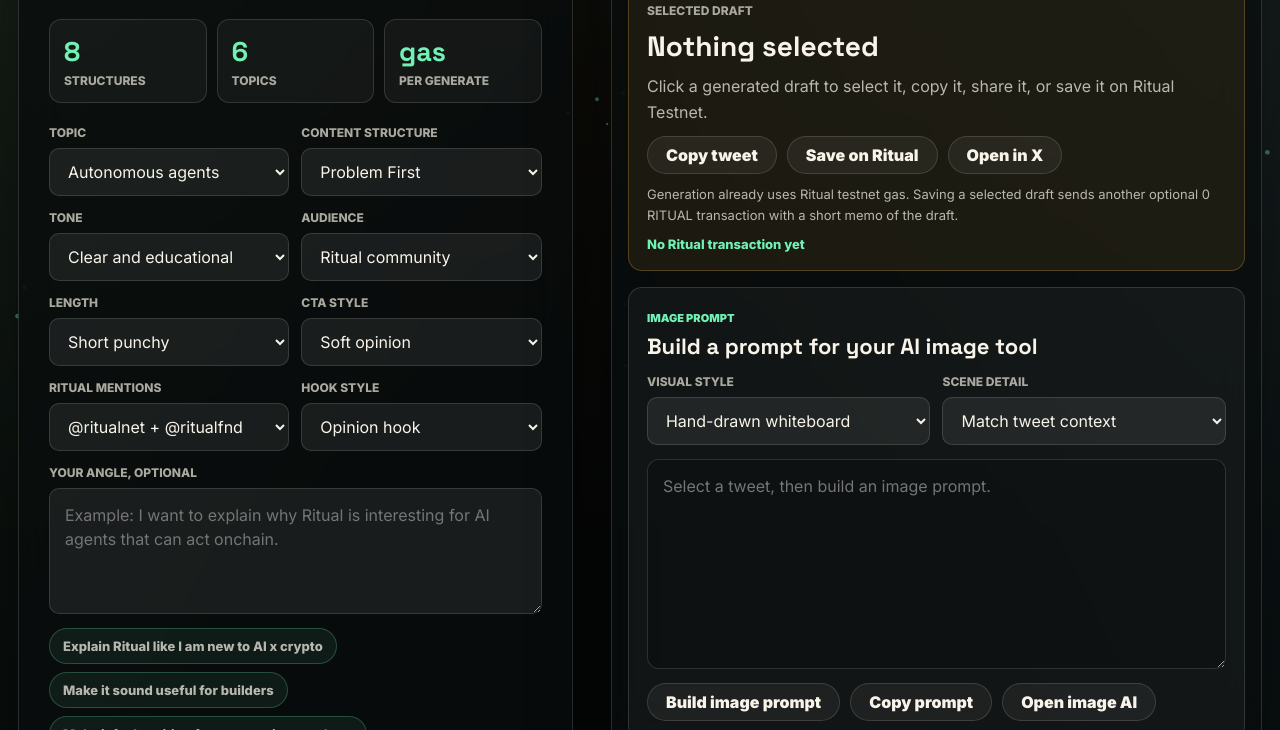
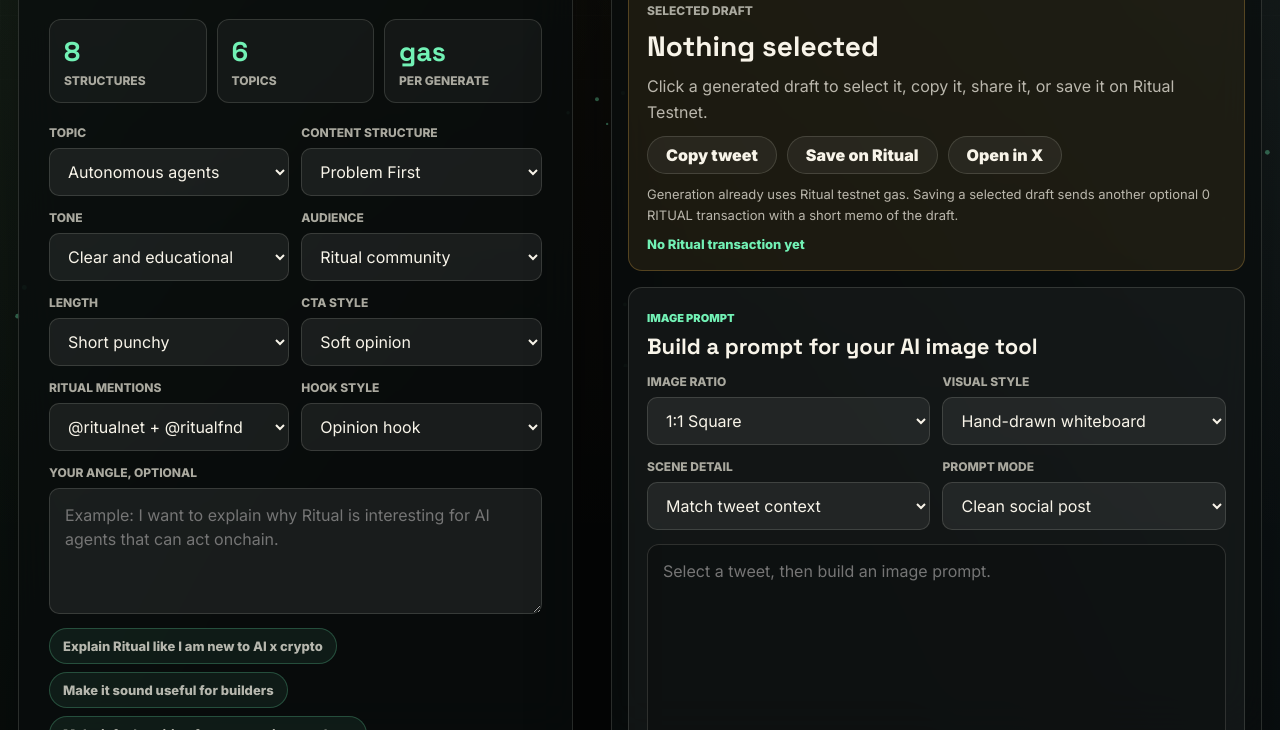
Before and after one commit to kamaledeng/Ritual-Tweet-Forge, a website: page index.html in a window 1280 px wide. Shown: the part 433-1163 px from the top of the page. Drawn offline with Linux system fonts and the light colour scheme.

Commit message:
Add image prompt ratio controls

```diff
--- a/app.js
+++ b/app.js
@@ -207,8 +207,10 @@ const elements = {
   anchorDraft: document.querySelector("#anchorDraft"),
   shareX: document.querySelector("#shareX"),
   txLink: document.querySelector("#txLink"),
+  imageRatio: document.querySelector("#imageRatio"),
   imageStyle: document.querySelector("#imageStyle"),
   imageScene: document.querySelector("#imageScene"),
+  imagePromptMode: document.querySelector("#imagePromptMode"),
   imagePrompt: document.querySelector("#imagePrompt"),
   generateImagePrompt: document.querySelector("#generateImagePrompt"),
   copyImagePrompt: document.querySelector("#copyImagePrompt"),
@@ -659,6 +661,13 @@ const imageScenes = {
   abstract: "show an abstract AI x crypto concept with agents, blocks, and subtle network geometry"
 };
 
+const imagePromptModes = {
+  clean: "optimized for a clean social media image, strong focal point, not too busy",
+  diagram: "optimized as a clear explainer diagram with readable structure and simple arrows",
+  illustration: "optimized as an illustration with characters or objects that support the tweet idea",
+  presentation: "optimized like a premium presentation slide with strong hierarchy and whitespace"
+};
+
 function buildImagePrompt() {
   if (!selectedDraft) {
     elements.statusLine.textContent = "Select a tweet first, then build the image prompt.";
@@ -669,8 +678,10 @@ function buildImagePrompt() {
     `Create an image to accompany this tweet about ${selectedDraft.topic}:`,
     `"${selectedDraft.text}"`,
     "",
+    `Aspect ratio: ${elements.imageRatio.value}.`,
     `Style: ${imageStyles[elements.imageStyle.value]}.`,
     `Scene: ${imageScenes[elements.imageScene.value]}.`,
+    `Mode: ${imagePromptModes[elements.imagePromptMode.value]}.`,
     "Make the image match the tweet context, not a generic crypto poster.",
     "Do not include long readable text, logos, watermarks, fake UI brand names, or distorted typography.",
     "Use clear composition, strong focal point, and enough empty space for social media cropping.",
--- a/index.html
+++ b/index.html
@@ -242,6 +242,16 @@
             </div>
             <div class="image-controls">
               <label>
+                <span>Image ratio</span>
+                <select id="imageRatio">
+                  <option value="1:1 square">1:1 Square</option>
+                  <option value="16:9 landscape">16:9 Landscape</option>
+                  <option value="4:5 portrait">4:5 Portrait</option>
+                  <option value="9:16 vertical">9:16 Vertical</option>
+                  <option value="3:2 editorial">3:2 Editorial</option>
+                </select>
+              </label>
+              <label>
                 <span>Visual style</span>
                 <select id="imageStyle">
                   <option value="whiteboard">Hand-drawn whiteboard</option>
@@ -254,6 +264,8 @@
                   <option value="comic">Simple educational comic</option>
                 </select>
               </label>
+            </div>
+            <div class="image-controls">
               <label>
                 <span>Scene detail</span>
                 <select id="imageScene">
@@ -263,6 +275,15 @@
                   <option value="bubbles">Speech bubbles and community discussion</option>
                   <option value="docs">Protocol documentation diagram</option>
                   <option value="abstract">Abstract AI x crypto concept</option>
+                </select>
+              </label>
+              <label>
+                <span>Prompt mode</span>
+                <select id="imagePromptMode">
+                  <option value="clean">Clean social post</option>
+                  <option value="diagram">Diagram-focused</option>
+                  <option value="illustration">Illustration-focused</option>
+                  <option value="presentation">Presentation slide</option>
                 </select>
               </label>
             </div>
```
Also changed, not shown: README.md.
